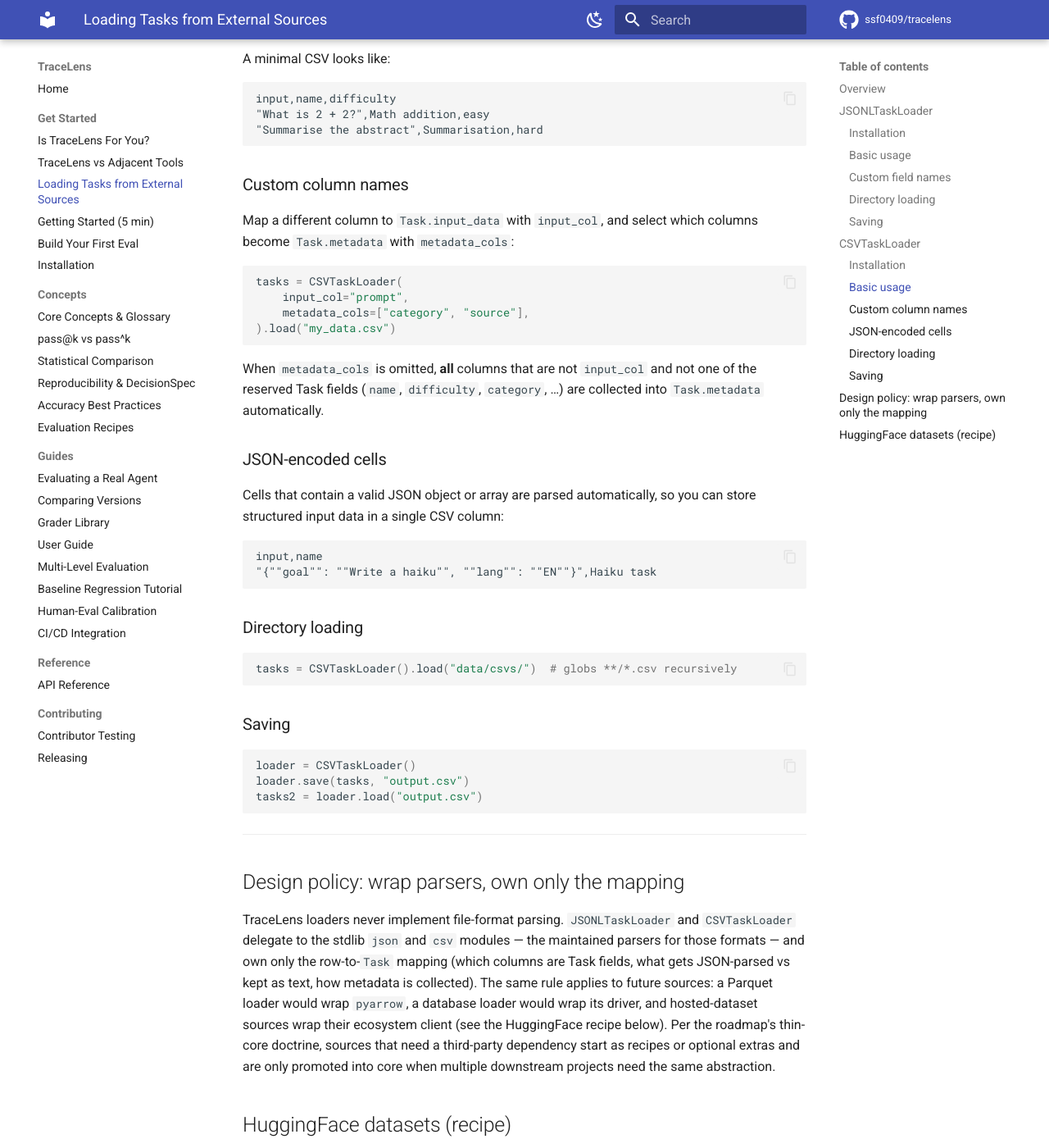
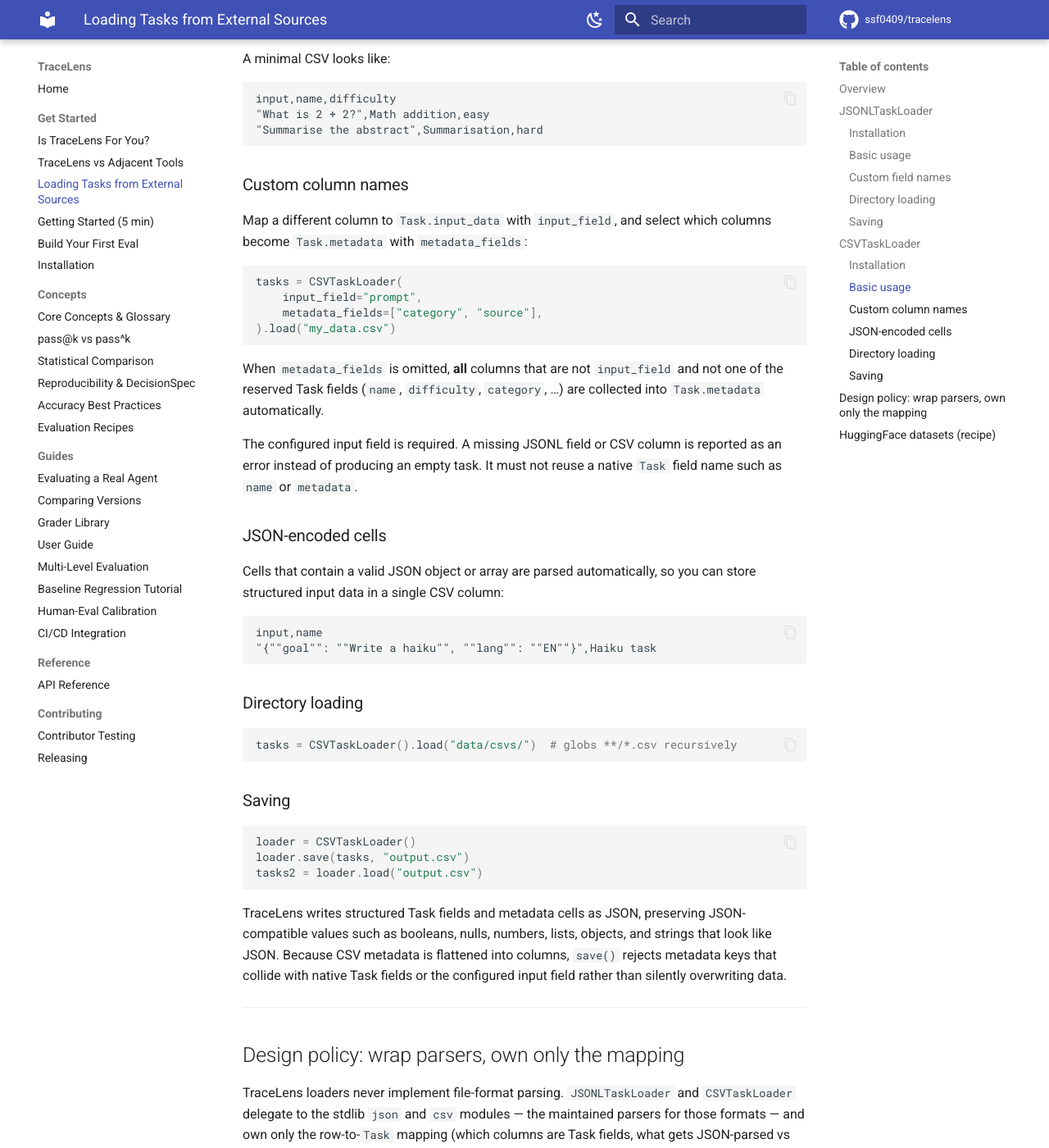
Before and after one commit to ssf0409/tracelens, an MkDocs documentation site: the page built from docs/task-sources.md, in a window 1280 px wide and 1400 px high, scrolled down 2354 px. Shown: the whole window at 82% size. Built offline with MkDocs 1.6.1 and Material for MkDocs 9.7.7, drawn with Linux system fonts in a browser that asks for light colours; comment, search, counter and statistics services are not loaded.

Commit message:
fix: align CSV and JSONL loader contracts

````diff
--- a/docs/task-sources.md
+++ b/docs/task-sources.md
@@ -18,7 +18,7 @@
 they are interchangeable in your code:
 
 ```python
-loader = CSVTaskLoader(input_col="prompt")   # or any other loader
+loader = CSVTaskLoader(input_field="prompt")   # or any other loader
 tasks  = loader.load("eval_data.csv")
 eval_set = EvalSet(name="My Suite", tasks=tasks)
 ```
@@ -114,19 +114,23 @@
 
 ### Custom column names
 
-Map a different column to `Task.input_data` with `input_col`, and select
-which columns become `Task.metadata` with `metadata_cols`:
+Map a different column to `Task.input_data` with `input_field`, and select
+which columns become `Task.metadata` with `metadata_fields`:
 
 ```python
 tasks = CSVTaskLoader(
-    input_col="prompt",
-    metadata_cols=["category", "source"],
+    input_field="prompt",
+    metadata_fields=["category", "source"],
 ).load("my_data.csv")
 ```
 
-When `metadata_cols` is omitted, **all** columns that are not `input_col` and
+When `metadata_fields` is omitted, **all** columns that are not `input_field` and
 not one of the reserved Task fields (`name`, `difficulty`, `category`, …) are
 collected into `Task.metadata` automatically.
+
+The configured input field is required. A missing JSONL field or CSV column is
+reported as an error instead of producing an empty task. It must not reuse a
+native `Task` field name such as `name` or `metadata`.
 
 ### JSON-encoded cells
 
@@ -151,6 +155,12 @@
 loader.save(tasks, "output.csv")
 tasks2 = loader.load("output.csv")
 ```
+
+TraceLens writes structured Task fields and metadata cells as JSON, preserving
+JSON-compatible values such as booleans, nulls, numbers, lists, objects, and
+strings that look like JSON. Because CSV metadata is flattened into columns,
+`save()` rejects metadata keys that collide with native Task fields or the
+configured input field rather than silently overwriting data.
 
 ---
 
````
Also changed, not shown: CHANGELOG.md (+6 -5 lines), 2 other files.
